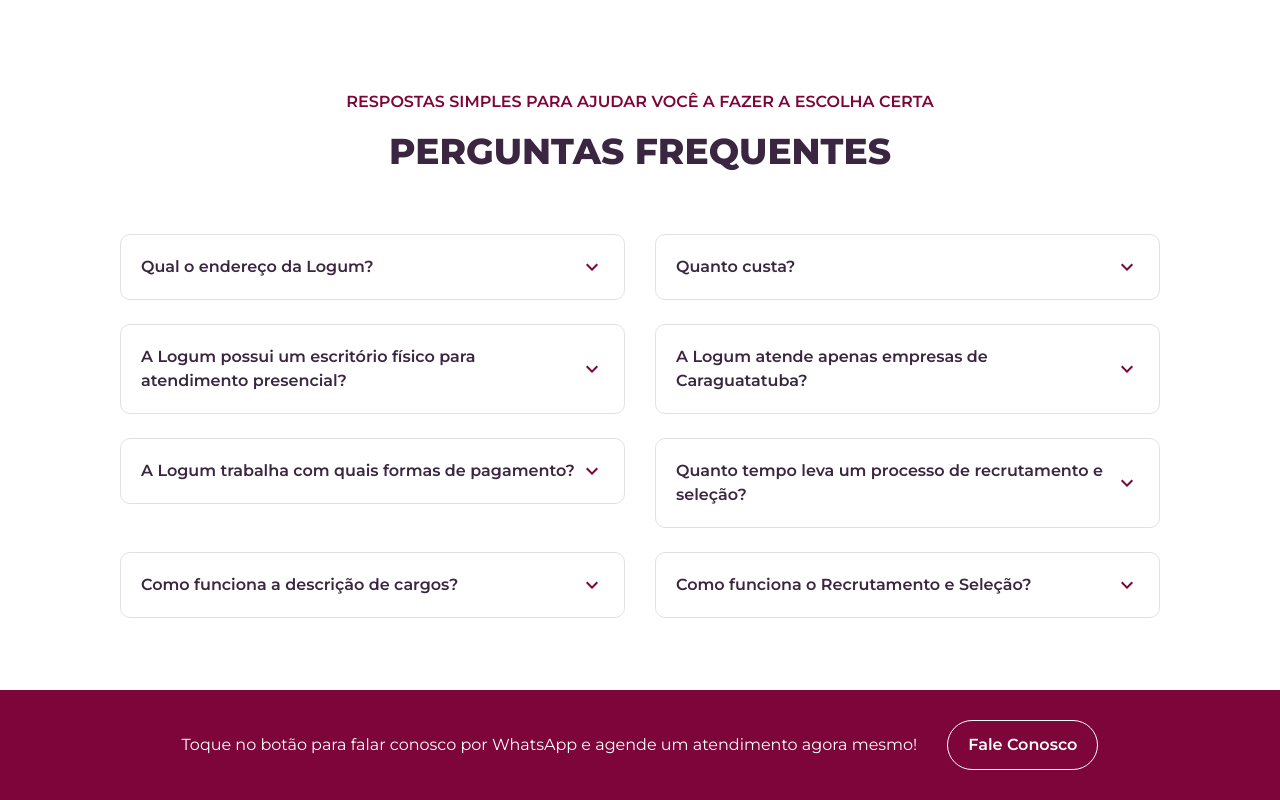
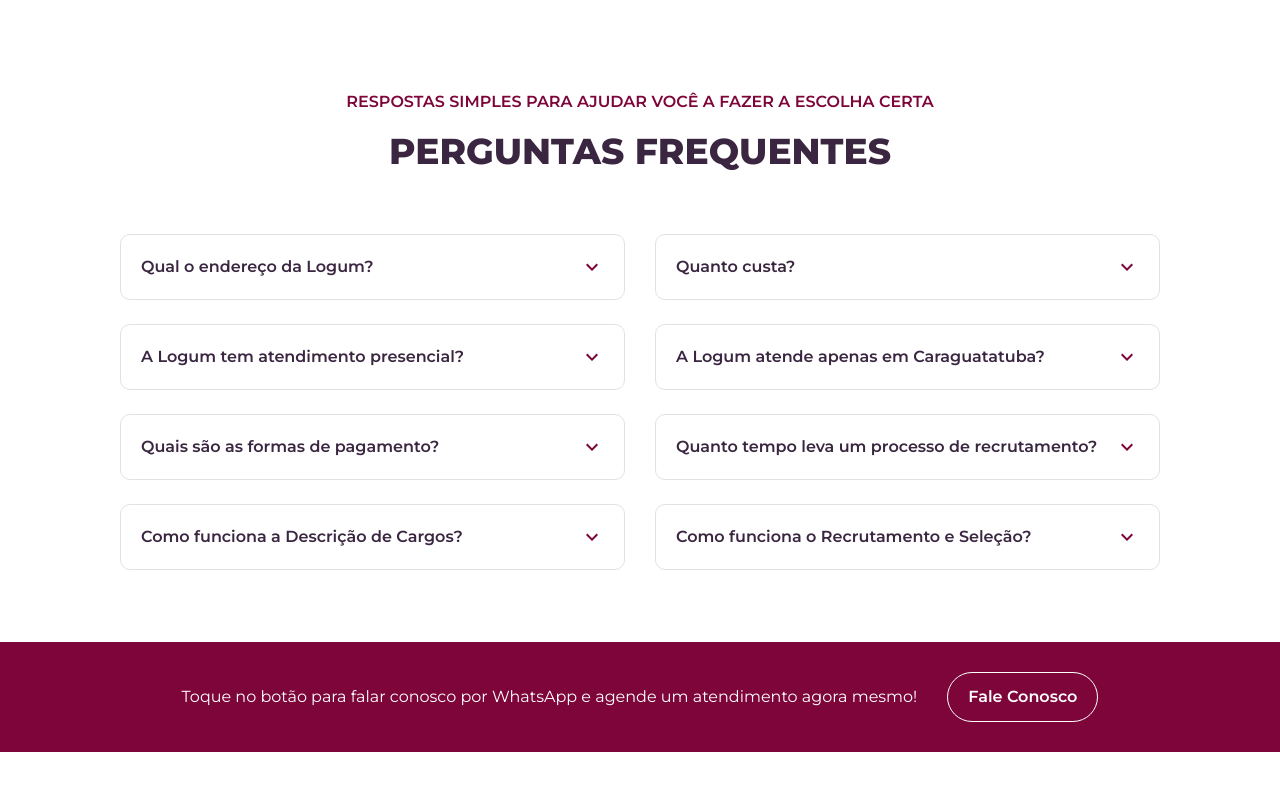
Before and after one commit to MPCGomes/logumrh, a Next.js app: page / in a window 1280 px wide. Shown: the part 4115-4915 px from the top of the page. After the commit the page ends 4867 px from the top, so only its background shows below. Built offline with nearby package versions, Linux system fonts and the light colour scheme.

Commit message:
refactor faq section

```diff
--- a/src/containers/homePage/FaqSection/FaqSection.tsx
+++ b/src/containers/homePage/FaqSection/FaqSection.tsx
@@ -1,6 +1,6 @@
 "use client";
 
-import React from "react";
+import { FC } from "react";
 import styles from "./FaqSection.module.scss";
 import SectionHeading from "@/components/common/SectionHeading/SectionHeading";
 import FaqCard from "@/components/homePage/FaqCard/FaqCard";
@@ -9,48 +9,46 @@
   {
     question: "Qual o endereço da Logum?",
     answer:
-      "A Logum RH está localizada em Caraguatatuba - SP, com serviços que abrangem o Litoral Norte e o Vale do Paraíba. Não possuímos espaço físico, todos os processos são desenvolvidos de forma digital.",
+      "A Logum RH está em Caraguatatuba - SP e atende todo o Litoral Norte e Vale do Paraíba. Não possui espaço físico, operando 100% digitalmente.",
   },
   {
     question: "Quanto custa?",
     answer:
-      "A precificação dos serviços de Recrutamento e Seleção (R&S) da Logum é definida com base na remuneração bruta do cargo a ser contratado, utilizando percentuais variáveis conforme o prazo estipulado para a conclusão da contratação. Para o serviço de Descrição de Cargos, a Logum oferece pacotes fixos, cada um com um número limite de cargos a serem descritos, garantindo flexibilidade e adequação às necessidades da empresa.",
+      "O valor do Recrutamento e Seleção (R&S) varia conforme a remuneração da vaga e o prazo da contratação. Para Descrição de Cargos, há pacotes fixos com limites de cargos.",
   },
   {
-    question:
-      "A Logum possui um escritório físico para atendimento presencial?",
+    question: "A Logum tem atendimento presencial?",
     answer:
-      "Não, a Logum RH atua de forma 100% digital, com processos de Recrutamento e Seleção (R&S) e Descrição de Cargos desenvolvidos remotamente.",
+      "Não. Atuamos de forma 100% digital, com todos os processos realizados remotamente.",
   },
   {
-    question: "A Logum atende apenas empresas de Caraguatatuba?",
+    question: "A Logum atende apenas em Caraguatatuba?",
     answer:
-      "Não, nossa atuação abrange todo o Litoral Norte e Vale do Paraíba, podendo atender empresas de outras regiões por meio de processos totalmente digitais.",
+      "Não. Atendemos todo o Litoral Norte e Vale do Paraíba e podemos atender outras regiões com processos digitais.",
   },
   {
-    question: " A Logum trabalha com quais formas de pagamento?",
+    question: "Quais são as formas de pagamento?",
     answer:
-      "Os pagamentos podem ser realizados via transferência bancária ou PIX, conforme acordado no fechamento do serviço.",
+      "Aceitamos transferência bancária e PIX, conforme acordo no fechamento do serviço.",
   },
   {
-    question: "Quanto tempo leva um processo de recrutamento e seleção?",
+    question: "Quanto tempo leva um processo de recrutamento?",
     answer:
-      "O tempo pode variar conforme o perfil do cargo e a urgência da contratação. Nossa equipe trabalha para apresentar os melhores candidatos dentro do prazo estabelecido pela empresa.",
+      "O tempo varia conforme a vaga e a urgência. Buscamos apresentar os melhores candidatos dentro do prazo acordado.",
   },
   {
-    question: "Como funciona a descrição de cargos?",
+    question: "Como funciona a Descrição de Cargos?",
     answer:
-      "O serviço de Descrição de Cargos da Logum RH começa com o encaminhamento de um questionário completo aos funcionários para coleta detalhada das atividades desempenhadas. Com base nessas informações, nossos profissionais realizam pesquisas e adequações ao Código Brasileiro de Ocupações (CBO), garantindo alinhamento com as melhores práticas do mercado. Em seguida, estruturamos a descrição do cargo, incluindo o mapeamento de competências. Após a elaboração, o documento é enviado à empresa para validação e ajustes finais, assegurando que esteja adequado às necessidades organizacionais.",
+      "Coletamos informações via questionário, analisamos o perfil do cargo e o alinhamos ao CBO. Depois, estruturamos e validamos o documento junto à empresa.",
   },
   {
     question: "Como funciona o Recrutamento e Seleção?",
     answer:
-      "O processo de Recrutamento e Seleção (R&S) da Logum RH começa com uma reunião com o gestor para alinhamento do perfil e levantamento das necessidades da vaga. Em seguida, realizamos o mapeamento do perfil ideal e a divulgação estratégica da oportunidade. Após a triagem de currículos, aplicamos os testes necessários e conduzimos entrevistas por competências de forma sequencial. Os candidatos mais qualificados são apresentados à empresa por meio de relatórios detalhados, permitindo que o gestor faça a escolha final.",
+      "Alinhamos o perfil da vaga com o gestor, divulgamos a oportunidade, triamos currículos e realizamos entrevistas. Os melhores candidatos são apresentados em relatórios detalhados.",
   },
 ];
 
-const FaqSection: React.FC = () => {
-  return (
+const FaqSection: FC = () => (
   <section className="container section">
     <SectionHeading
       subheading="Respostas simples para ajudar você a fazer a escolha certa"
@@ -64,6 +62,5 @@
     </div>
   </section>
 );
-};
 
 export default FaqSection;
```
Lines whose indentation alone changed are shown as unchanged.
